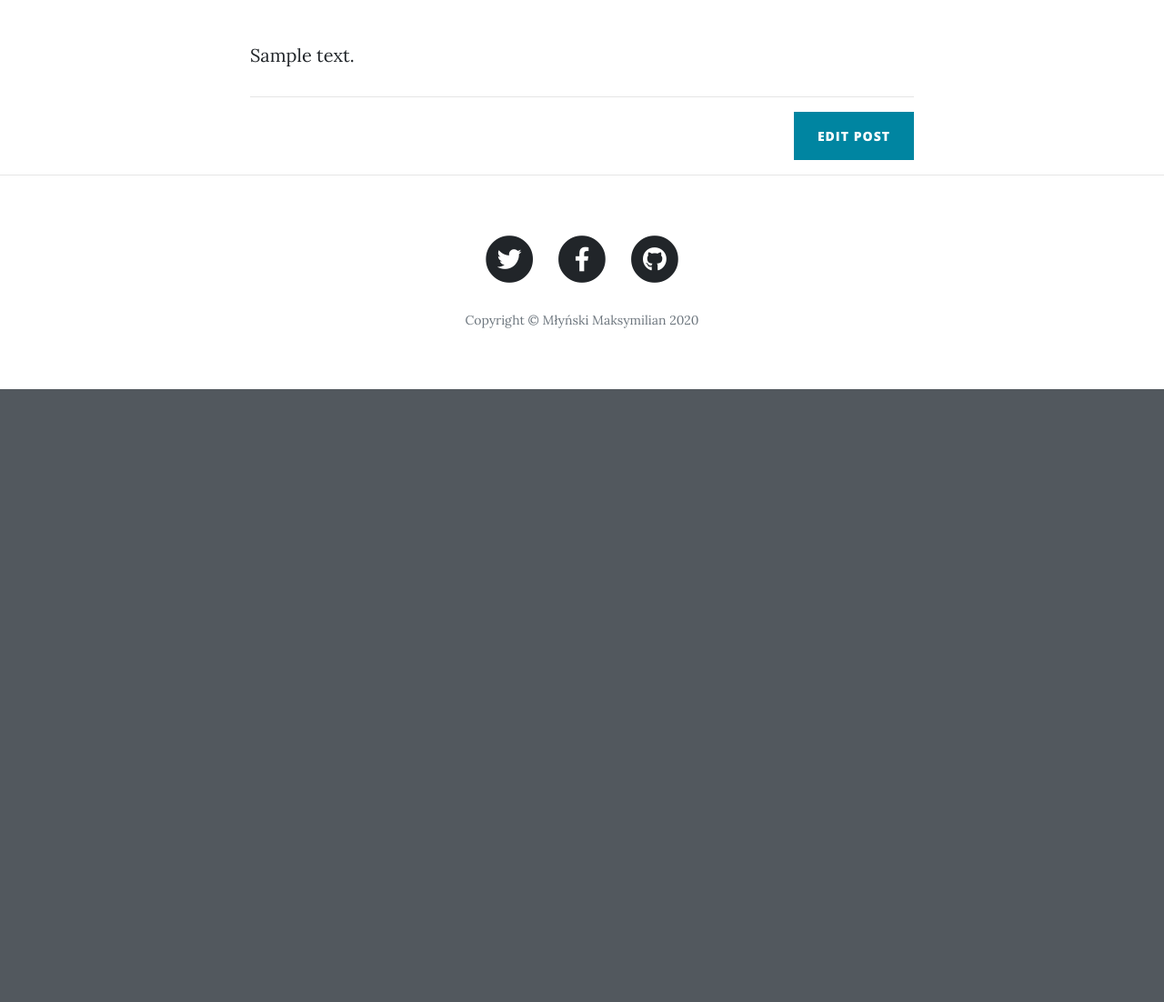
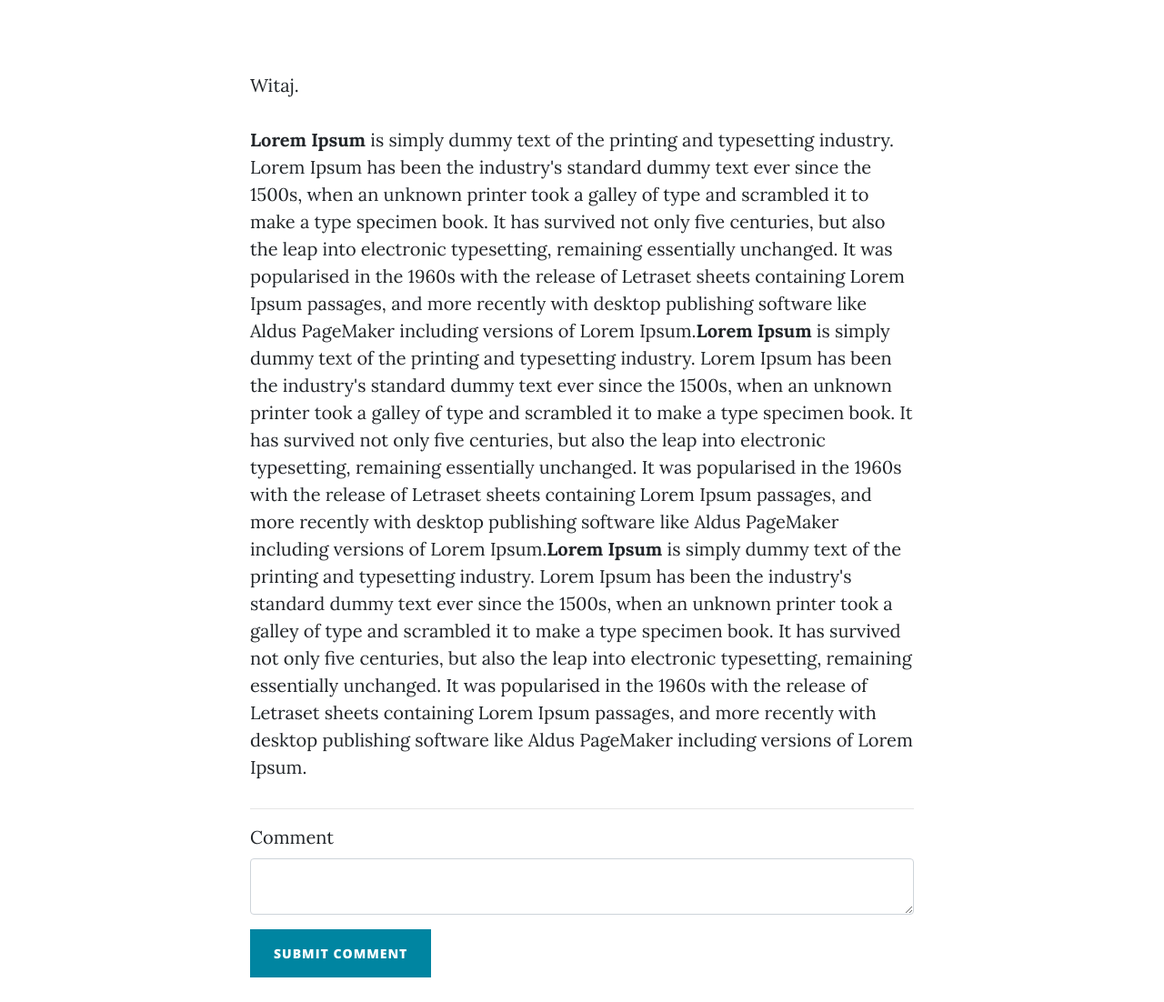
Before and after one commit to MlynskiM/PythonTraining, a Flask app: page /post/1 in a window 1280 px wide. Shown: the part 595-1697 px from the top of the page at 91% size. Before the commit the page ends 1023 px from the top, so only its background shows below. Run offline with Flask 2, Linux system fonts and the light colour scheme; data comes from the database, SQL or seed files in the repository; tables that the repository leaves empty hold one stand-in row (values such as "Sample post"); some libraries are stand-ins or nearby versions.

Commit message:
Users Features Flask/Blog project

```diff
--- /dev/null
+++ b/Flask/41_35. Flask_Blog/forms.py
@@ -0,0 +1,34 @@
+from flask_wtf import FlaskForm
+from wtforms import StringField, SubmitField, PasswordField
+from wtforms.validators import DataRequired, URL
+from flask_ckeditor import CKEditorField
+
+
+
+class CreatePostForm(FlaskForm):
+
+
+    title = StringField("Blog Post Title", validators=[DataRequired()])
+    subtitle = StringField("Subtitle", validators=[DataRequired()])
+    author = StringField("Your Name", validators=[DataRequired()])
+    img_url = StringField("Blog Image URL", validators=[DataRequired(), URL()])
+    body = CKEditorField("Blog Content", validators=[DataRequired()])
+    submit = SubmitField("Submit Post")
+
+
+class RegisterForm(FlaskForm):
+    email = StringField("Email", validators=[DataRequired()])
+    password = PasswordField("Password", validators=[DataRequired()])
+    name = StringField("Name", validators=[DataRequired()])
+    submit = SubmitField("Sign Me Up!")
+
+
+class LoginForm(FlaskForm):
+    email = StringField("Email", validators=[DataRequired()])
+    password = PasswordField("Password", validators=[DataRequired()])
+    submit = SubmitField("Let Me In!")
+
+
+class CommentForm(FlaskForm):
+    comment_text = CKEditorField("Comment", validators=[DataRequired()])
+    submit = SubmitField("Submit Comment")
--- a/Flask/41_35. Flask_Blog/main.py
+++ b/Flask/41_35. Flask_Blog/main.py
@@ -1,6 +1,9 @@
-from flask import Flask, render_template, redirect, url_for, request
+#----------------------------- Imported Modules -------------------------------------#
+
+from flask import Flask, render_template, redirect, url_for, flash, abort, request
 from flask_bootstrap import Bootstrap
 from flask_sqlalchemy import SQLAlchemy
+from sqlalchemy.orm import relationship
 from flask_wtf import FlaskForm
 from wtforms import StringField, SubmitField
 from wtforms.validators import DataRequired, URL
@@ -8,8 +11,13 @@
 import requests as rq
 from datetime import datetime
 import smtplib
+from functools import wraps
+from werkzeug.security import generate_password_hash, check_password_hash
+from flask_login import UserMixin, login_user, LoginManager, login_required, current_user, logout_user
+from forms import *
+from flask_gravatar import Gravatar
 
-
+#----------------------------- Constants -------------------------------------#
 
 API_ENDPOINT = "https://api.npoint.io/43644ec4f0013682fc0d"
 MY_EMAIL = "Email"
@@ -17,53 +25,83 @@
 EMAIL_RECIEVER_ADRESS = ""
 YEAR = datetime.now().strftime("%Y")
 
-
+#----------------------------- App config.-------------------------------------#
 
 app = Flask(__name__)
 app.config['SECRET_KEY'] = '8BYkEfBA6O6donzWlSihBXox7C0sKR6b'
 ckeditor = CKEditor(app)
 Bootstrap(app)
+gravatar = Gravatar(app, size=40, rating='g', default='retro', force_default=False, force_lower=False, use_ssl=False, base_url=None)
 
 
-##CONNECT TO DB
+#----------------------------- DB Connection -------------------------------------#
+
+
 app.config['SQLALCHEMY_DATABASE_URI'] = "sqlite:///Posts.db"
 app.config['SQLALCHEMY_TRACK_MODIFICATIONS'] = False
 db = SQLAlchemy(app)
 
 
+#----------------------------- Login manager init -------------------------------------#
+login_manager = LoginManager()
+login_manager.init_app(app)
+
+@login_manager.user_loader
+def load_user(user_id):
+    return User.query.get(int(user_id))
+
+#----------------------------- Database Tables -------------------------------------#
 
 
-##CONFIGURE TABLE
+
 class BlogPost(db.Model):
+    __tablename__ = "blog_posts"
     id = db.Column(db.Integer, primary_key=True)
+    author_id = db.Column(db.Integer, db.ForeignKey("users.id"))
+    author = relationship("User", back_populates="posts")
     title = db.Column(db.String(250), unique=True, nullable=False)
     subtitle = db.Column(db.String(250), nullable=False)
     date = db.Column(db.String(250), nullable=False)
     body = db.Column(db.Text, nullable=False)
-    author = db.Column(db.String(250), nullable=False)
     img_url = db.Column(db.String(250), nullable=False)
+    comments = relationship("Comment", back_populates="parent_post")
 
     def to_dict(self):
         """Formating data from table to JSON data format."""
-
-        dictionary = {}
         return {column.name: getattr(self, column.name) for column in self.__table__.columns}
 
+class User(UserMixin, db.Model):
+    __tablename__ = "users"
+    id = db.Column(db.Integer, primary_key=True)
+    email = db.Column(db.String(100), unique=True)
+    password = db.Column(db.String(100))
+    name = db.Column(db.String(100))
+    posts = relationship("BlogPost", back_populates="author")
+    comments = relationship("Comment", back_populates="comment_author")
 
-##WTForm
-class CreatePostForm(FlaskForm):
+class Comment(db.Model):
+    __tablename__ = "comments"
+    id = db.Column(db.Integer, primary_key=True)
+    post_id = db.Column(db.Integer, db.ForeignKey("blog_posts.id"))
+    author_id = db.Column(db.Integer, db.ForeignKey("users.id"))
+    parent_post = relationship("BlogPost", back_populates="comments")
+    comment_author = relationship("User", back_populates="comments")
+    text = db.Column(db.Text, nullable=False)
+db.create_all()
+
+#----------------------------- Decorators -------------------------------------#
 
 
-    title = StringField("Blog Post Title", validators=[DataRequired()])
-    subtitle = StringField("Subtitle", validators=[DataRequired()])
-    author = StringField("Your Name", validators=[DataRequired()])
-    img_url = StringField("Blog Image URL", validators=[DataRequired(), URL()])
-    body = CKEditorField("Blog Content", validators=[DataRequired()])
-    submit = SubmitField("Submit Post")
+def admin_only(f):
+    @wraps(f)
+    def decorated_function(*args, **kwargs):
+        if current_user.id != 1:
+            return abort(403)
+        return f(*args, **kwargs)
+    return decorated_function
 
 
-
-
+#----------------------------- Fundamental Functionality -------------------------------------#
 def post_base():
     """Returning posts from database as JSON format."""
     blog_posts = db.session.query(BlogPost).all()
@@ -75,8 +113,10 @@
 @app.route('/')
 def get_all_posts():
     """Main page. Showing all available posts from DB."""
-    posts = post_base()
-    return render_template('index.html', posts = posts , year = YEAR)
+    posts = BlogPost.query.all()
+    return render_template('index.html', posts = posts , year = YEAR, current_user=current_user)
+
+
 
 @app.route('/contact', methods=["POST", "GET"])
 def contact_us():
@@ -95,72 +135,133 @@
                 to_addrs= EMAIL_RECIEVER_ADRESS,
                 msg = f"Subject:Contact Form from {data['name']}\n\nPhone Number : {data['phonenumber']}\nEmail: {data['email']}\n\n{data['message']}"
             )
-        return render_template('contact.html', title = "Successfully sent your message" , year = YEAR)
+        return render_template('contact.html', title = "Successfully sent your message" , year = YEAR, current_user=current_user)
     else:
-        return render_template('contact.html', title = "Contact Me" , year = YEAR)
+        return render_template('contact.html', title = "Contact Me" , year = YEAR, current_user=current_user)
+
+
+
 
 @app.route('/about')
 def about_me():
     """Rendering About Section"""
+    return render_template('about.html', posts = post_base()  , year = YEAR, current_user=current_user)
 
-    return render_template('about.html', posts = post_base()  , year = YEAR)
 
+#----------------------------- User Functionality-------------------------------------#
+
+@app.route('/register', methods=["GET", "POST"])
+def register():
+    form = RegisterForm()
+    if form.validate_on_submit():
+
+        if User.query.filter_by(email=form.email.data).first():
+            print(User.query.filter_by(email=form.email.data).first())
+            #User already exists
+            flash("You've already signed up with that email, log in instead!")
+            return redirect(url_for('login'))
+
+        hash_and_salted_password = generate_password_hash(
+            form.password.data,
+            method='pbkdf2:sha256',
+            salt_length=8
+        )
+        new_user = User(
+            email=form.email.data,
+            name=form.name.data,
+            password=hash_and_salted_password,
+        )
+        db.session.add(new_user)
+        db.session.commit()
+        login_user(new_user)
+        return redirect(url_for("get_all_posts"))
+
+    return render_template("register.html", form=form, current_user=current_user)
+
+
+@app.route('/login', methods=["GET", "POST"])
+def login():
+    form = LoginForm()
+    if form.validate_on_submit():
+        email = form.email.data
+        password = form.password.data
+
+        user = User.query.filter_by(email=email).first()
+        # Email doesn't exist or password incorrect.
+        if not user:
+            flash("That email does not exist, please try again.")
+            return redirect(url_for('login'))
+        elif not check_password_hash(user.password, password):
+            flash('Password incorrect, please try again.')
+            return redirect(url_for('login'))
+        else:
+            login_user(user)
+            return redirect(url_for('get_all_posts'))
+    return render_template("login.html", form=form, current_user=current_user)
+
+
+@app.route('/logout')
+def logout():
+    logout_user()
+    return redirect(url_for('get_all_posts'))
 
 
 #----------------------------- RESTful Routing-------------------------------------#
 
-def make_post():
-
-    """Method taking data from quick form and commit it to database as new Blog Post """
-
-    data = request.form
-    new_post = BlogPost(
-        title=data["title"],
-        subtitle=data["subtitle"],
-        date=datetime.now().strftime("%B-%d-%Y"),
-        body=data["body"],
-        author=data["author"],
-        img_url=data["img_url"]
-    )
-    db.session.add(new_post)
-    db.session.commit()
 
 
 
-
-@app.route("/post/<int:index>")
-def show_post(index):
+@app.route("/post/<int:post_id>", methods= ["POST", "GET"])
+def show_post(post_id):
     """Rendering post site. Taking id = index parametr and searching
        for matching post."""
+    form = CommentForm()
+    requested_post = BlogPost.query.get(post_id)
 
-    posts = post_base()
-    requested_post = db.session.query(BlogPost).get(index)
+    if form.validate_on_submit():
+        if not current_user.is_authenticated:
+            flash("You need to login or register to comment.")
+            return redirect(url_for("login"))
 
-    for blog_post in posts:
-        if blog_post["id"] == index:
-            requested_post = blog_post
+        new_comment = Comment(
+            text=form.comment_text.data,
+            comment_author=current_user,
+            parent_post=requested_post
+        )
+        db.session.add(new_comment)
+        db.session.commit()
 
-    return render_template("post.html", post=requested_post, year = YEAR)
+    return render_template("post.html", post=requested_post, year = YEAR, form=form, current_user=current_user)
 
 
 
 
 @app.route("/new-post", methods=["GET", "POST"])
+@admin_only
 def new_post():
     """Taking data from form and sending it to DB."""
 
     form = CreatePostForm()
-
-    if request.method == "POST":
-        make_post()
+    if form.validate_on_submit():
+        new_post = BlogPost(
+            title=form.title.data,
+            subtitle=form.subtitle.data,
+            body=form.body.data,
+            img_url=form.img_url.data,
+            author=current_user,
+            date=datetime.now().strftime("%B-%d-%Y")
+        )
+        db.session.add(new_post)
+        db.session.commit()
         return redirect(url_for("get_all_posts"))
 
-    return render_template("make-post.html", form=form, title="New Post", year = YEAR)
+    return render_template("make-post.html", form=form, title="New Post", year = YEAR, current_user=current_user)
 
 
 
 
 @app.route("/edit-post/<post_id>", methods=["GET", "POST"])
+@admin_only
 def edit_post(post_id):
     """Method take post by id then filling form with matching post data."""
 
@@ -169,22 +270,22 @@
         title=post.title,
         subtitle=post.subtitle,
         img_url=post.img_url,
-        author=post.author,
+        author=post.author.name,
         body=post.body
     )
     if edit_form.validate_on_submit():
         post.title = edit_form.title.data
         post.subtitle = edit_form.subtitle.data
         post.img_url = edit_form.img_url.data
-        post.author = edit_form.author.data
         post.body = edit_form.body.data
         db.session.commit()
-        return redirect(url_for("show_post", index=post.id))
-    return render_template("make-post.html", form=edit_form, title="Edit Post", year = YEAR)
+        return redirect(url_for("show_post", post_id=post.id))
+    return render_template("make-post.html", form=edit_form, title="Edit Post", year = YEAR, current_user=current_user)
 
 
 
 @app.route("/delete/<int:post_id>")
+@admin_only
 def delete_post(post_id):
     """Delete post by id."""
 
--- a/Flask/41_35. Flask_Blog/templates/about.html
+++ b/Flask/41_35. Flask_Blog/templates/about.html
@@ -28,14 +28,14 @@
   <!-- Navigation -->
  {% include 'header.html' %}
  <!-- Page Header -->
- <header class="masthead" style="background-image: url('static/img/about-bg.jpg')">
+ <header class="masthead" style="background-image: url('https://images.unsplash.com/photo-1487058792275-0ad4aaf24ca7?ixlib=rb-1.2.1&ixid=MXwxMjA3fDB8MHxwaG90by1wYWdlfHx8fGVufDB8fHw%3D&auto=format&fit=crop&w=1350&q=80')">
   <div class="overlay"></div>
   <div class="container">
     <div class="row">
       <div class="col-lg-8 col-md-10 mx-auto">
         <div class="site-heading">
-          <h1>Clean Blog</h1>
-          <span class="subheading">A Blog Theme by Start Bootstrap</span>
+          <h1>About Me</h1>
+          <span class="subheading">Pretending to be Software Engineer</span>
         </div>
       </div>
     </div>
--- a/Flask/41_35. Flask_Blog/templates/contact.html
+++ b/Flask/41_35. Flask_Blog/templates/contact.html
@@ -29,7 +29,7 @@
 
   {% include 'header.html'%}
   <!-- Page Header -->
-  <header class="masthead" style="background-image: url('static/img/contact-bg.jpg')">
+  <header class="masthead" style="background-image: url('https://images.unsplash.com/photo-1597589827703-f4b68eafa0ce?ixid=MXwxMjA3fDB8MHxzZWFyY2h8OTd8fHByb2dyYW1taW5nJTIwcHl0aG9ufGVufDB8fDB8&ixlib=rb-1.2.1&auto=format&fit=crop&w=500&q=60')">
     <div class="overlay"></div>
     <div class="container">
       <div class="row">
--- a/Flask/41_35. Flask_Blog/templates/footer.html
+++ b/Flask/41_35. Flask_Blog/templates/footer.html
@@ -5,15 +5,15 @@
         <div class="col-lg-8 col-md-10 mx-auto">
           <ul class="list-inline text-center">
             <li class="list-inline-item">
-              <a href="#">
+              <a href="https://www.linkedin.com/in/maksymilian-m%C5%82y%C5%84ski-563300201/">
                 <span class="fa-stack fa-lg">
                   <i class="fas fa-circle fa-stack-2x"></i>
-                  <i class="fab fa-twitter fa-stack-1x fa-inverse"></i>
+                  <i class="fab fa-linkedin-in fa-stack-1x fa-inverse"></i>
                 </span>
               </a>
             </li>
             <li class="list-inline-item">
-              <a href="#">
+              <a href="https://www.facebook.com/Maks.Mlynski/">
                 <span class="fa-stack fa-lg">
                   <i class="fas fa-circle fa-stack-2x"></i>
                   <i class="fab fa-facebook-f fa-stack-1x fa-inverse"></i>
--- a/Flask/41_35. Flask_Blog/templates/header.html
+++ b/Flask/41_35. Flask_Blog/templates/header.html
@@ -8,7 +8,7 @@
   <meta name="description" content="">
   <meta name="author" content="">
 
-  <title>Młyński-APP</title>
+  <title>MPP</title>
 
   <!-- Bootstrap core CSS -->
   <link href="{{ url_for('static', filename='vendor/bootstrap/css/bootstrap.min.css') }}" rel="stylesheet">
@@ -28,7 +28,7 @@
   <!-- Navigation -->
   <nav class="navbar navbar-expand-lg navbar-light fixed-top" id="mainNav">
     <div class="container">
-      <a class="navbar-brand" href="index.html">Mlynski-App</a>
+      <a class="navbar-brand" href="{{ url_for('get_all_posts') }}">M-Młyński</a>
       <button class="navbar-toggler navbar-toggler-right" type="button" data-toggle="collapse" data-target="#navbarResponsive" aria-controls="navbarResponsive" aria-expanded="false" aria-label="Toggle navigation">
         Menu
         <i class="fas fa-bars"></i>
@@ -36,13 +36,25 @@
       <div class="collapse navbar-collapse" id="navbarResponsive">
         <ul class="navbar-nav ml-auto">
           <li class="nav-item">
-            <a class="nav-link" href="/">Home</a>
+            <a class="nav-link" href="{{ url_for('get_all_posts') }}">Home</a>
+          </li>
+          {% if not current_user.is_authenticated: %}
+          <li class="nav-item">
+            <a class="nav-link" href="{{ url_for('login') }}">Login</a>
           </li>
           <li class="nav-item">
-            <a class="nav-link" href="/about">About</a>
+            <a class="nav-link" href="{{ url_for('register') }}">Register</a>
+          </li>
+          {% else: %}
+          <li class="nav-item">
+            <a class="nav-link" href="{{ url_for('logout') }}">Log Out</a>
+          </li>
+          {% endif %}
+          <li class="nav-item">
+            <a class="nav-link" href="{{ url_for('about_me') }}">About</a>
           </li>
           <li class="nav-item">
-            <a class="nav-link" href="/contact">Contact</a>
+            <a class="nav-link" href="{{ url_for('contact_us') }}">Contact</a>
           </li>
         </ul>
       </div>
--- a/Flask/41_35. Flask_Blog/templates/post.html
+++ b/Flask/41_35. Flask_Blog/templates/post.html
@@ -1,7 +1,8 @@
 {% include "header.html" %}
+{% import "bootstrap/wtf.html" as wtf %}
 
 <!-- Page Header -->
-<header class="masthead" style="background-image: url('{{post.image_url}}')">
+<header class="masthead" style="background-image: url('https://images.unsplash.com/photo-1542831371-29b0f74f9713?ixid=MXwxMjA3fDB8MHxwaG90by1wYWdlfHx8fGVufDB8fHw%3D&ixlib=rb-1.2.1&auto=format&fit=crop&w=1350&q=80')">
 	<div class="overlay"></div>
 	<div class="container">
 		<div class="row">
@@ -10,7 +11,7 @@
 					<h1>{{post.title}}</h1>
 					<h2 class="subheading">{{post.subtitle}}</h2>
 					<span class="meta">Posted by
-              <a href="#">{{post.author}}</a>
+              <a href="#">{{post.author.name}}</a>
               on {{post.date}}</span>
           </div>
         </div>
@@ -27,13 +28,46 @@
             {{ post.body|safe }}
           </p>
            <hr>
-           <div class="clearfix">
-          <a class="btn btn-primary float-right" href="{{url_for('edit_post', post_id=post.id)}}">Edit Post</a>
-        </div>
+           {% if current_user.id == 1 %}
+                <div class="clearfix">
+                    <a class="btn btn-primary float-right" href="{{url_for('edit_post', post_id=post.id)}}">Edit
+                        Post</a>
+                </div>
+            {% endif %}
+
+              <!--           Comments Area -->
+
+              {{ ckeditor.load() }}
+              {{ ckeditor.config(name='comment_text') }}
+              {{ wtf.quick_form(form, novalidate=True, button_map={"submit": "primary"}) }}
+              <br>
+
+
+              <div class="col-lg-12 col-md-10 mx-auto comment">
+                  {% for comment in post.comments: %}
+                  <ul class="commentList text-left list-inline">
+                      <li>
+                          <div class="commenterImage">
+                              <img src="{{ comment.comment_author.email | gravatar }}"/>
+
+                          </div>
+                          <div class="commentText">
+                              {{comment.text|safe}}
+                              <span class="date sub-text">{{comment.comment_author.name}}</span>
+
+                          </div>
+                      </li>
+                  </ul>
+                  {% endfor %}
+              </div>
+
+
+
           </div>
       </div>
     </div>
   </article>
 
   <hr>
+
 {% include "footer.html" %}
```
Also changed, not shown: Flask/41_35. Flask_Blog/templates/index.html (+12 -7 lines), Flask/41_35. Flask_Blog/templates/login.html (added, +40 -0 lines), Flask/41_35. Flask_Blog/templates/register.html (added, +31 -0 lines), Flask/41_35. Flask_Blog/Posts.db, Flask/41_35. Flask_Blog/static/img/post-bg.jpg.
